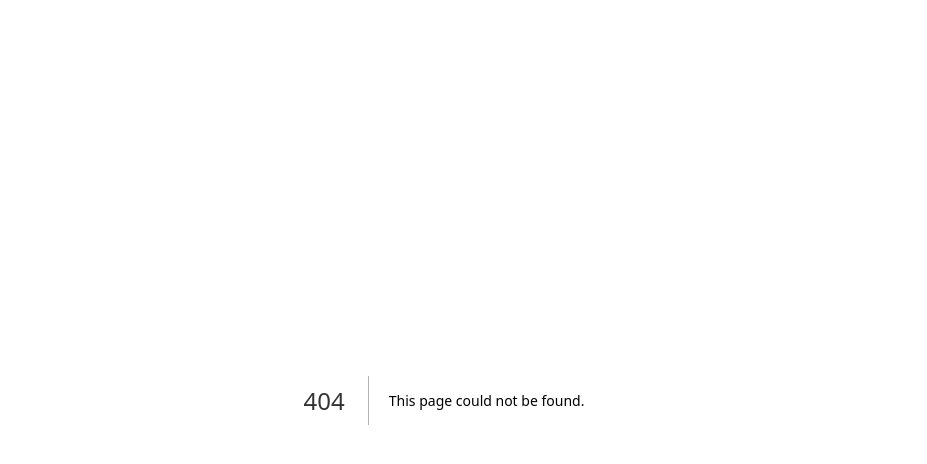
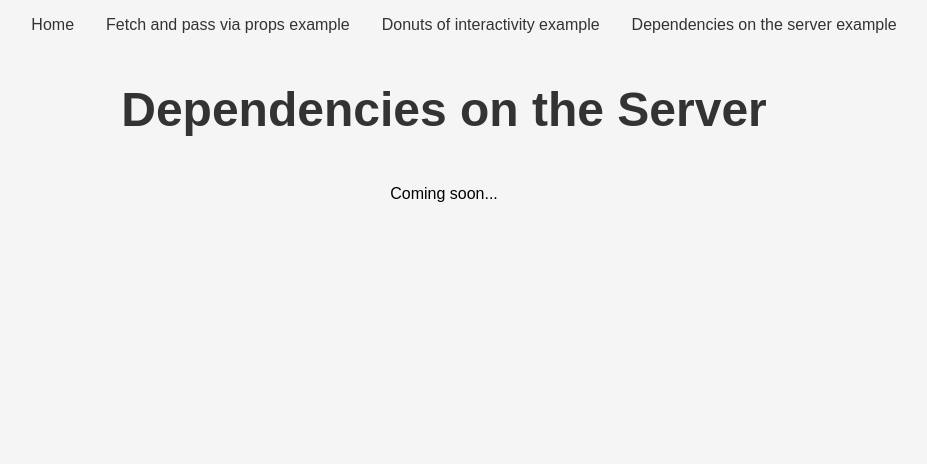
Before and after one commit to nsdeschenes/react-server-components-the-overview, a Next.js app in the folder react-server-components/: page /dependencies-on-the-server in a window 1280 px wide. Before the commit this address had no page. Shown: the top 464 px of the page, without its empty margins (196-1123 px from the left). Built offline with nearby package versions, Linux system fonts and the light colour scheme.

Commit message:
create some new routes and create passing as props example

```diff
--- /dev/null
+++ b/react-server-components/src/app/dependencies-on-the-server/page.tsx
@@ -0,0 +1,11 @@
+// force component to be server-side rendered
+export const revalidate = 0;
+
+export default function DependenciesOnTheServer() {
+  return (
+    <div>
+      <h1>Dependencies on the Server</h1>
+      <p>Coming soon...</p>
+    </div>
+  );
+}
--- a/react-server-components/src/app/globals.css
+++ b/react-server-components/src/app/globals.css
@@ -75,3 +75,26 @@ button {
     transform: translateX(-100%);
   }
 }
+
+.nav-links ul {
+  list-style: none;
+  padding: 0;
+}
+
+.nav-links li {
+  display: inline-block;
+  margin: 0 1rem;
+}
+
+a {
+  color: #333;
+  text-decoration: none;
+}
+
+a:hover {
+  text-decoration: underline;
+}
+
+a:visited {
+  color: #333;
+}
--- a/react-server-components/src/app/layout.tsx
+++ b/react-server-components/src/app/layout.tsx
@@ -11,7 +11,27 @@ export default function RootLayout({
 }) {
   return (
     <html lang="en">
-      <body>{children}</body>
+      <body>
+        <ul className="nav-links">
+          <li>
+            <a href="/">Home</a>
+          </li>
+          <li>
+            <a href="/fetch-and-pass">Fetch and pass via props example</a>
+          </li>
+          <li>
+            <a href="/donuts-of-interactivity">
+              Donuts of interactivity example
+            </a>
+          </li>
+          <li>
+            <a href="dependencies-on-the-server">
+              Dependencies on the server example
+            </a>
+          </li>
+        </ul>
+        {children}
+      </body>
     </html>
   );
 }
```
Also changed, not shown: react-server-components/src/app/donuts-of-interactivity/page.tsx (added, +11 -0 lines), react-server-components/src/app/fetch-and-pass/Pokemon.tsx (added, +36 -0 lines), react-server-components/src/app/fetch-and-pass/page.tsx (added, +25 -0 lines).
